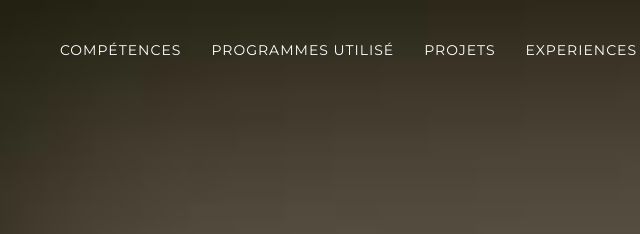
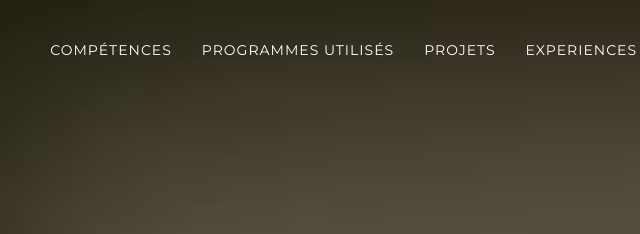
Before and after one commit to lilliiie/lilliiie.github.io, a website: page index.html in a window 1280 px wide. Shown: the top 234 px of the page, 111-751 px from the left. Drawn offline with nearby package versions, Linux system fonts and the light colour scheme; a web font is replaced by a local one.

Commit message:
Update index.html

```diff
--- a/index.html
+++ b/index.html
@@ -41,7 +41,7 @@
                         <a class="page-scroll" href="#services">Compétences</a>
                     </li>
                     <li>
-                        <a class="page-scroll" href="#programmes">Programmes utilisé</a>
+                        <a class="page-scroll" href="#programmes">Programmes utilisés</a>
                     </li>
                     <li>
                         <a class="page-scroll" href="#portfolio">Projets</a>
```
